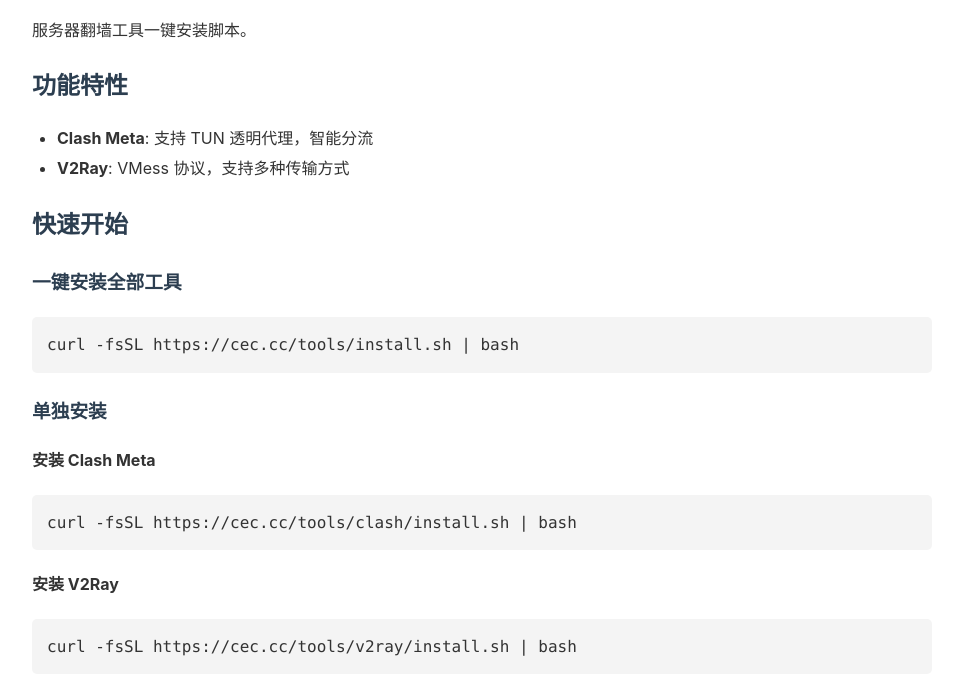
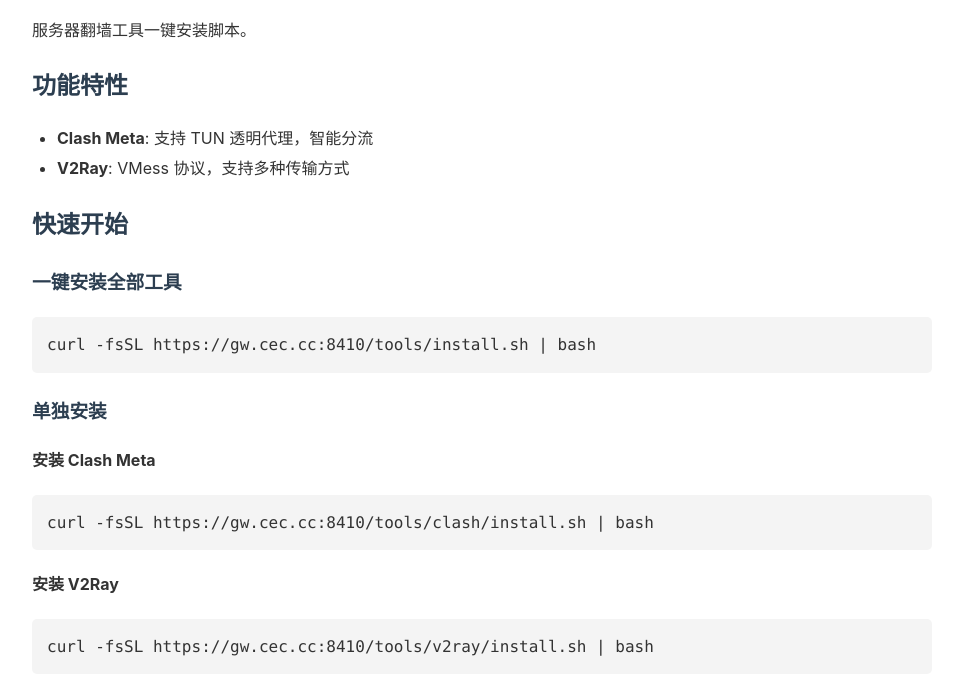
Before and after one commit to civil-engineering-cloud/cec-tools, a plain HTML site: page nginx/index.html in a window 1280 px wide. Shown: the part 111-800 px from the top of the page, without its empty margins (158-1121 px from the left). Drawn offline with Linux system fonts and the light colour scheme.

Commit message:
fix: 更新安装脚本地址为 gw.cec.cc:8410

```diff
--- a/nginx/index.html
+++ b/nginx/index.html
@@ -74,14 +74,14 @@
 </ul>
 <h2 id="-">快速开始</h2>
 <h3 id="-">一键安装全部工具</h3>
-<pre><code>curl -fsSL https://cec.cc/tools/install.sh | bash
+<pre><code>curl -fsSL https://gw.cec.cc:8410/tools/install.sh | bash
 </code></pre>
 <h3 id="-">单独安装</h3>
 <h4 id="-clash-meta">安装 Clash Meta</h4>
-<pre><code>curl -fsSL https://cec.cc/tools/clash/install.sh | bash
+<pre><code>curl -fsSL https://gw.cec.cc:8410/tools/clash/install.sh | bash
 </code></pre>
 <h4 id="-v2ray">安装 V2Ray</h4>
-<pre><code>curl -fsSL https://cec.cc/tools/v2ray/install.sh | bash
+<pre><code>curl -fsSL https://gw.cec.cc:8410/tools/v2ray/install.sh | bash
 </code></pre>
 <hr>
 <h2 id="-">下载脚本</h2>
```
